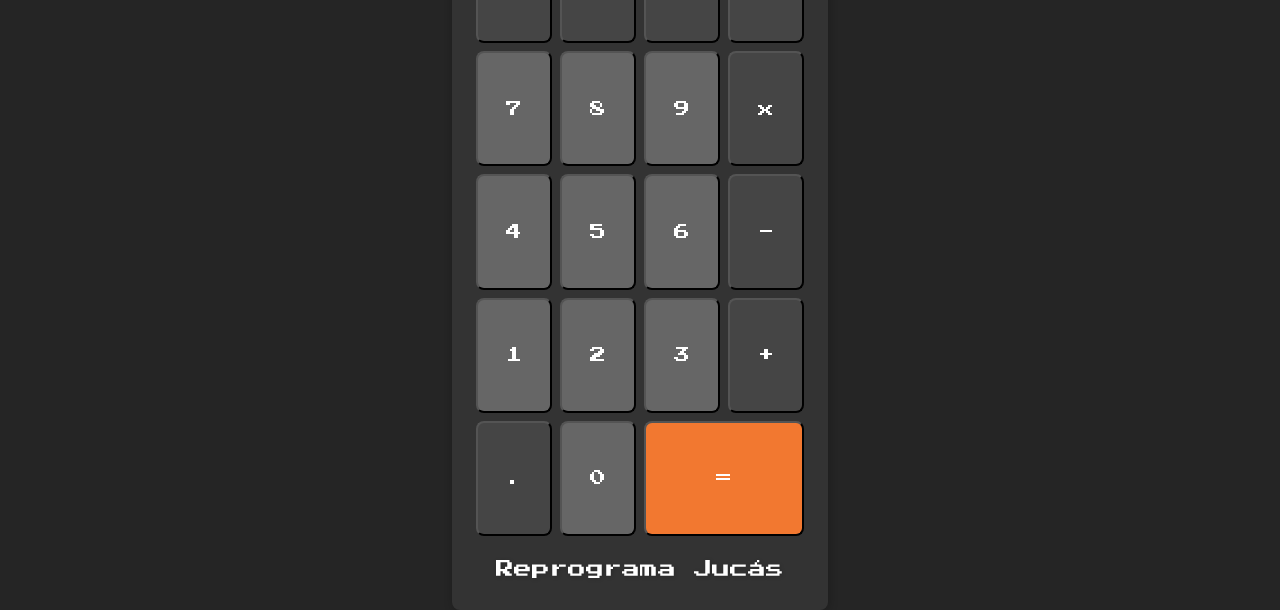
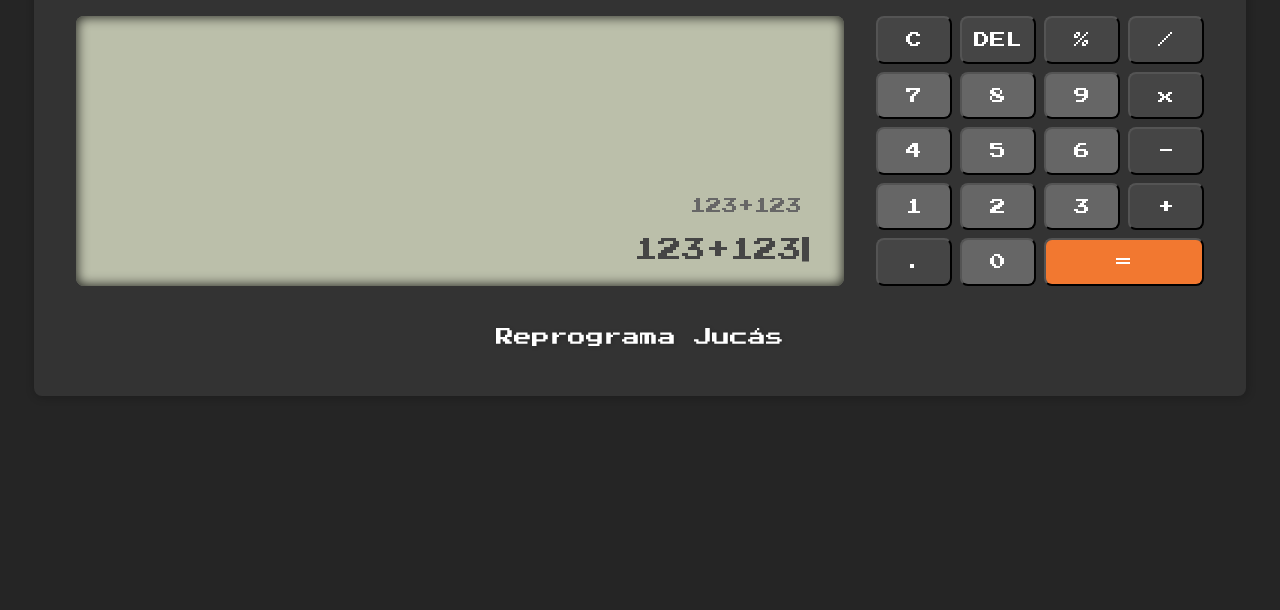
Before and after one commit to MatheusBarrosLima/Calculator, a plain HTML site: page index.html in a window 1280 px wide. Shown: the part 251-861 px from the top of the page. After the commit the page ends 800 px from the top, so only its background shows below. Drawn offline with Linux system fonts and the light colour scheme.

Commit message:
add style desktop

```diff
--- a/styles/style.css
+++ b/styles/style.css
@@ -61,6 +61,15 @@
     color: var(--button-text-color);
   }
 
+  .expression::after {
+    content: "|";
+    position: absolute;
+    border: -0.1rem;
+    right: -1.2rem;
+    font-size: clamp(1.8rem, 3.5vw, 2.8rem);
+    animation: blink 1s infinite;
+  }
+
   .expressionDisplay {
     position: absolute;
     bottom: 4.8rem;
@@ -117,3 +126,57 @@
   footer a:hover {
     text-decoration: underline;
   }
+
+@keyframes blink {
+    0%,
+    60% {
+       opacity: 1;
+    }
+
+    61%,
+    100%{
+        opacity: 0;
+    }
+
+}
+
+@media (min-width: 768px) {
+    .calculator{
+    padding: 4.2rem;
+}
+ main{
+    display: flex;
+    align-items: center;
+    justify-content: center;
+    gap: 3.2rem;
+ }
+
+ .screen{
+    width: 60vw;
+    height: 27rem;
+ }
+
+ .expression{
+    bottom: 2.4rem;
+    right: 4.2rem;
+ }
+
+ .expression::after{
+    bottom: -0.25rem;
+    right: -1.75rem;
+ }
+
+ .expressionDisplay {
+    bottom: 7.2rem;
+    right: 4.2rem;
+ }
+
+ .gridButtons {
+    grid-template-rows: repeat(5, 4.75rem);
+    margin-top: 3.2rem;
+ }
+
+ footer {
+    margin-top: 4.2rem;
+ }
+}
```
